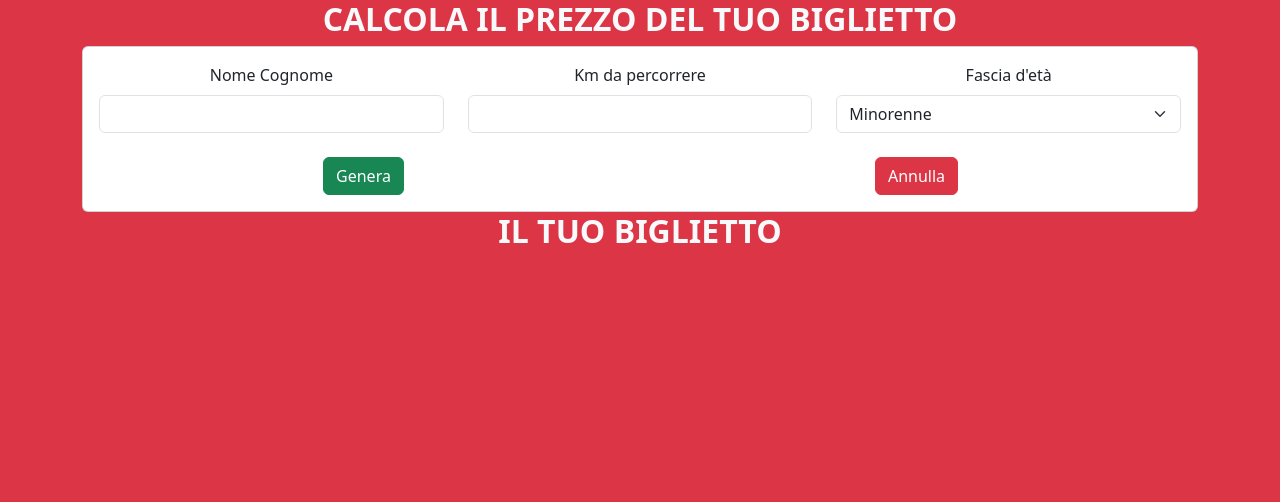
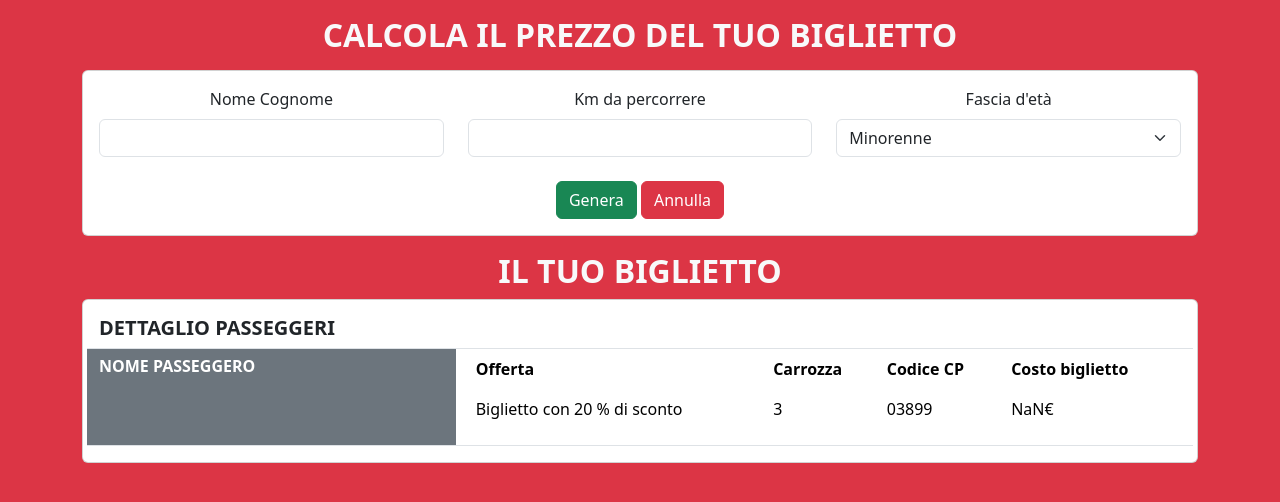
Before and after one commit to Federico-Zorzi/js-biglietto-treno-form, a plain HTML site: page index.html in a window 1280 px wide. Both pictures are taken after a click on the button "Genera". Drawn offline with nearby package versions, Linux system fonts and the light colour scheme.

Commit message:
ticket edited

```diff
--- a/index.html
+++ b/index.html
@@ -40,10 +40,10 @@
   <body class="bg-danger">
     <main>
       <div class="container">
-        <div class="row row-cols-1 text-center">
-          <div class="col">
+        <div class="row row-cols-1">
+          <div class="col text-center">
             <!-- data input section -->
-            <h2 class="fw-semibold text-light">
+            <h2 class="fw-semibold text-light my-3">
               CALCOLA IL PREZZO DEL TUO BIGLIETTO
             </h2>
             <div class="card">
@@ -77,15 +77,13 @@
                       >Fascia d'età
                     </label>
                     <select id="age-range" class="form-select">
-                      <option selected="Minorenne">Minorenne</option>
-                      <option value="Maggiorenne">Maggiorenne</option>
-                      <option value="Over 65">Over 65</option>
+                      <option>Minorenne</option>
+                      <option>Maggiorenne</option>
+                      <option>Over 65</option>
                     </select>
                   </div>
                 </div>
 
-                <div class="row justify-content-start">
-                  <div class="col">
                 <button
                   type="button"
                   id="create-ticket-button"
@@ -93,8 +91,7 @@
                 >
                   Genera
                 </button>
-                  </div>
-                  <div class="col">
+
                 <button
                   type="button"
                   id="cancel-data-button"
@@ -105,12 +102,47 @@
               </div>
             </div>
           </div>
+
+          <div class="col">
+            <div>
+              <h2 class="text-center fw-semibold text-light mt-3">
+                IL TUO BIGLIETTO
+              </h2>
+            </div>
+            <div id="ticket"></div>
+            <!-- ticket -->
+            <!--             <div class="card">
+              <div class="card-body">
+                <h2 class="card-title h5 fw-bold">DATTAGLIO PASSEGGERI</h2>
+                <div class="row border-top border-bottom">
+                  <div class="col-4 text-bg-secondary">
+                    <h5 class="fw-bold fs-6 mt-2 mb-0">NOME PASSEGGERO</h5>
+                    <span>Name</span>
+                  </div>
+                  <div class="col-8">
+                    <table class="table table-borderless">
+                      <thead>
+                        <tr>
+                          <th scope="col">Offerta</th>
+                          <th scope="col">Carrozza</th>
+                          <th scope="col">Codice CP</th>
+                          <th scope="col">Costo biglietto</th>
+                        </tr>
+                      </thead>
+                      <tbody>
+                        <tr>
+                          <td>item</td>
+                          <td>item</td>
+                          <td>item</td>
+                          <td>item</td>
+                        </tr>
+                      </tbody>
+                    </table>
                   </div>
                 </div>
-
-          <div class="col">
-            <!-- sezione biglietto -->
-            <h2 class="fw-semibold text-light">IL TUO BIGLIETTO</h2>
+              </div>
+            </div> -->
+            <!-- ticket -->
           </div>
         </div>
       </div>
--- a/js/script.js
+++ b/js/script.js
@@ -5,10 +5,12 @@ const ageRangeEl = document.getElementById("age-range");
 const createTicketButton = document.getElementById("create-ticket-button");
 const cancelDataButton = document.getElementById("cancel-data-button");
 
+const ticket = document.getElementById("ticket");
+
 // costants for ticket price calculation
 const ticketCostPerKm = 0.21;
-const percDiscountUnder18 = 20 / 100;
-const percDiscountOver65 = 40 / 100;
+const percDiscountUnder18 = 20;
+const percDiscountOver65 = 40;
 
 const priceCalculation = (km, age) => {
   let fullTicketPrice = 0;
@@ -16,16 +18,20 @@ const priceCalculation = (km, age) => {
 
   fullTicketPriceWithoutDiscount = km * ticketCostPerKm;
   if (age === "Minorenne") {
-    discount = fullTicketPriceWithoutDiscount * percDiscountUnder18;
+    discount = (fullTicketPriceWithoutDiscount * percDiscountUnder18) / 100;
     fullTicketPrice = fullTicketPriceWithoutDiscount - discount;
   } else if (age === "Over 65") {
-    discount = fullTicketPriceWithoutDiscount * percDiscountOver65;
+    discount = (fullTicketPriceWithoutDiscount * percDiscountOver65) / 100;
     fullTicketPrice = fullTicketPriceWithoutDiscount - discount;
   } else {
     fullTicketPrice = fullTicketPriceWithoutDiscount;
   }
 
-  console.log(age, `Costo biglietto € ${fullTicketPrice}`);
+  return fullTicketPrice;
+};
+
+const numberRandomizer = (min, max) => {
+  return Math.floor(Math.random() * (max - min)) + min;
 };
 
 const cancelData = () => {
@@ -39,7 +45,49 @@ createTicketButton.addEventListener("click", () => {
   const kmToDo = parseInt(kmToDoEl.value);
   const ageRange = ageRangeEl.value;
 
-  priceCalculation(kmToDo, ageRange);
+  let typeOfTicket = `Biglietto Standard`;
+  const carriage = numberRandomizer(1, 10);
+  const cpCodeNumber = numberRandomizer(0, 99999);
+  const cpCodeFormatted = cpCodeNumber.toString().padStart(5, "0");
+  const ticketPrice = priceCalculation(kmToDo, ageRange);
+
+  if (ageRange === "Minorenne") {
+    typeOfTicket = `Biglietto con ${percDiscountUnder18} % di sconto`;
+  } else if (ageRange === "Over 65") {
+    typeOfTicket = `Biglietto con ${percDiscountOver65} % di sconto`;
+  }
+
+  ticket.innerHTML = `<div id='ticket' class="card">
+        <div class="card-body">
+            <h2 class="card-title h5 fw-bold">DETTAGLIO PASSEGGERI</h2>
+            <div class="row border-top border-bottom">
+                <div class="col-4 text-bg-secondary">
+                    <h5 class="fw-bold fs-6 mt-2 mb-0">NOME PASSEGGERO</h5>
+                    <span>${userFullname}</span>
+                </div>
+                <div class="col-8">
+                    <table class="table table-borderless">
+                        <thead>
+                        <tr>
+                            <th scope="col">Offerta</th>
+                            <th scope="col">Carrozza</th>
+                            <th scope="col">Codice CP</th>
+                            <th scope="col">Costo biglietto</th>
+                        </tr>
+                        </thead>
+                        <tbody>
+                        <tr>
+                            <td>${typeOfTicket}</td>
+                            <td>${carriage}</td>
+                            <td>${cpCodeFormatted}</td>
+                            <td>${ticketPrice}€</td>
+                        </tr>
+                        </tbody>
+                    </table>
+                </div>
+            </div>
+        </div>
+    </div>`;
 
   // data cancel after operation
   cancelData();
```
Lines whose indentation alone changed are shown as unchanged.
